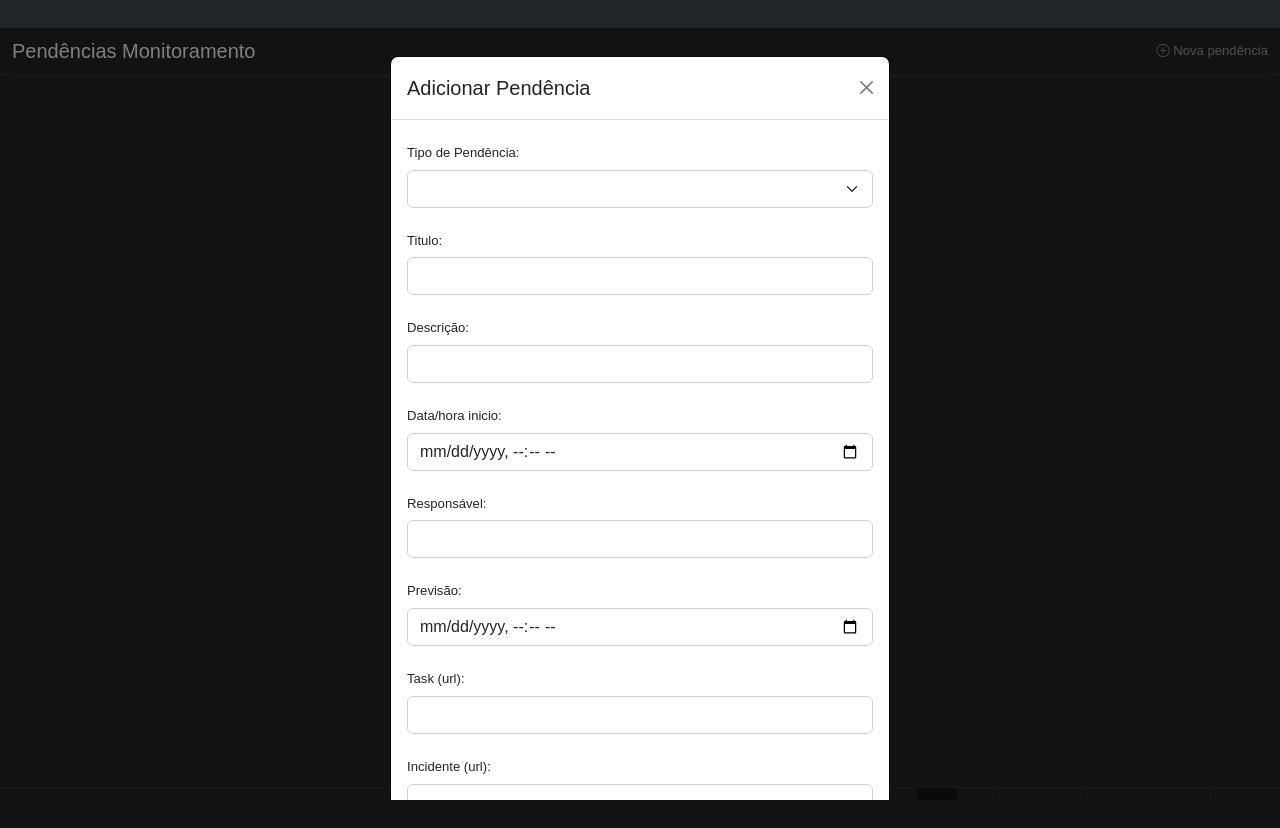
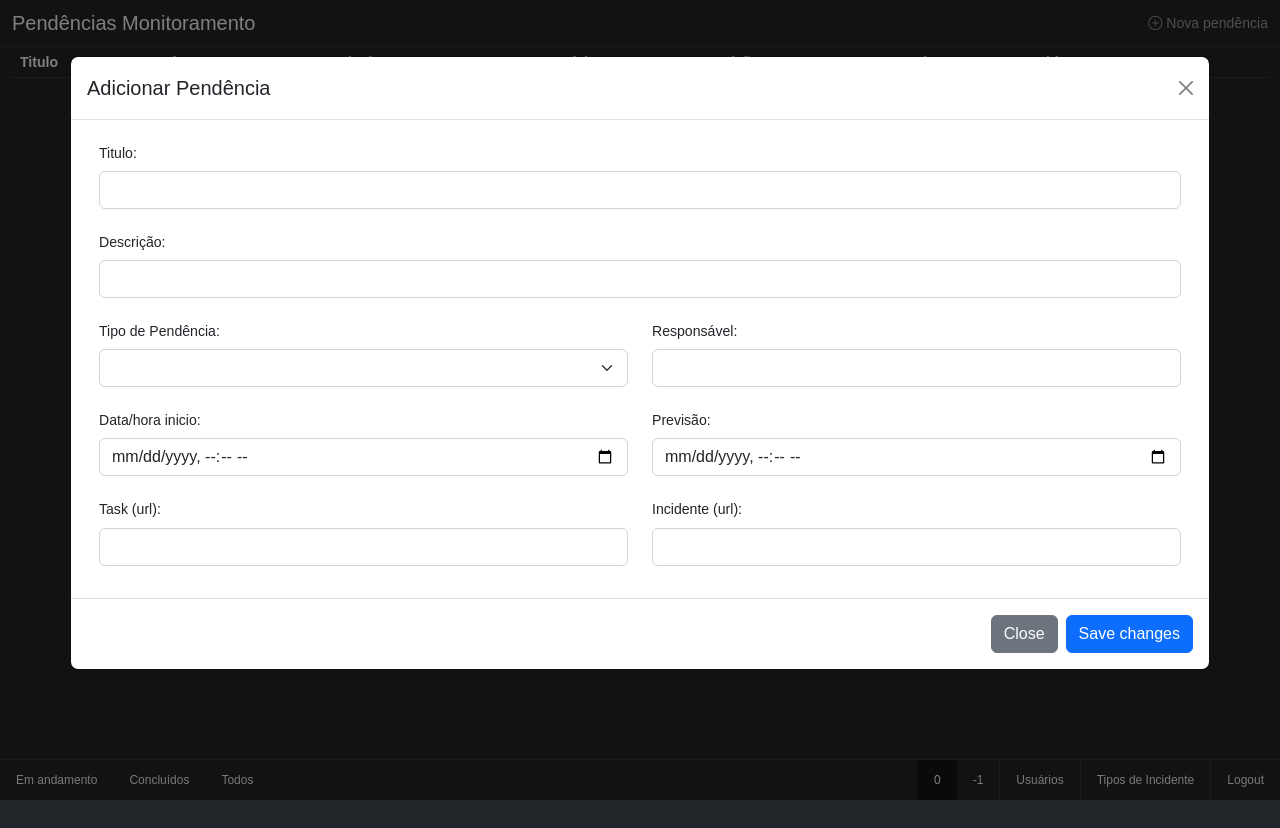
Before and after one commit to ewertonhm/Controle-de-pend-ncias-Fronted, a PHP site: template classes/Views/index.twig in a window 1280 px wide, after a click on "Nova pendência". Before the commit the page ends 800 px from the top, so only its background shows below. Run offline with PHP 8.4, Linux system fonts and the light colour scheme; the template is opened without the code that fills it, so the values that code supplies are empty; some libraries are stand-ins or nearby versions.

Commit message:
melhorando o modal de adicionar pendencias

```diff
--- a/classes/Views/modalAdicionarPendencia.html
+++ b/classes/Views/modalAdicionarPendencia.html
@@ -1,4 +1,4 @@
-<div class="modal fade modal-dialog modal-dialog-centered modal-fullscreen-sm-down" id="addPendencia"
+<div class="modal modal-xl fade modal-dialog modal-dialog-centered modal-fullscreen-sm-down" id="addPendencia"
     aria-labelledby="addAndamentoLabel" aria-hidden="true" style="display: none;">
     <div class="modal-dialog">
         <form method="POST">
@@ -9,6 +9,25 @@
                         onClick="hide('addPendencia')"></button>
                 </div>
                 <div class="modal-body">
+                    <div class="container">
+                        <div class="row">
+                            <div class="col">
+                                <div class="mb-3">
+                                    <label for="titulo" class="col-form-label">Titulo:</label>
+                                    <input type="text" class="form-control" id="titulo" name="titulo" required>
+                                </div>
+                            </div>
+                        </div>
+                        <div class="row">
+                            <div class="col">
+                                <div class="mb-3">
+                                    <label for="descricao" class="col-form-label">Descrição:</label>
+                                    <input type="text" class="form-control" id="descricao" name="descricao">
+                                </div>
+                            </div>
+                        </div>
+                        <div class="row">
+                            <div class="col">
                                 <div class="mb-3">
                                     <label for="tipo" class="col-form-label">Tipo de Pendência:</label>
                                     <select class="form-select" id="tipo" name="tipo" aria-label="Default select example">
@@ -17,33 +36,42 @@
                                         {% endfor %}
                                     </select>
                                 </div>
+                            </div>
+                            <div class="col">
                                 <div class="mb-3">
-                        <label for="titulo" class="col-form-label">Titulo:</label>
-                        <input type="text" class="form-control" id="titulo" name="titulo" required>
+                                    <label for="responsavel" class="col-form-label">Responsável:</label>
+                                    <input type="text" class="form-control" id="responsavel" name="responsavel">
                                 </div>
-                    <div class="mb-3">
-                        <label for="descricao" class="col-form-label">Descrição:</label>
-                        <input type="text" class="form-control" id="descricao" name="descricao">
                             </div>
+                        </div>
+                        <div class="row">
+                            <div class="col">
                                 <div class="mb-3">
                                     <label for="inicio" class="col-form-label">Data/hora inicio:</label>
                                     <input type="datetime-local" class="form-control" id="inicio" name="inicio" required>
                                 </div>
-                    <div class="mb-3">
-                        <label for="responsavel" class="col-form-label">Responsável:</label>
-                        <input type="text" class="form-control" id="responsavel" name="responsavel">
                             </div>
+                            <div class="col">
                                 <div class="mb-3">
                                     <label for="previsao" class="col-form-label">Previsão:</label>
                                     <input type="datetime-local" class="form-control" id="previsao" name="previsao" required>
                                 </div>
+                            </div>
+                        </div>
+                        <div class="row">
+                            <div class="col">
                                 <div class="mb-3">
                                     <label for="task" class="col-form-label">Task (url):</label>
                                     <input type="text" class="form-control" id="task" name="task">
                                 </div>
+                            </div>
+                            <div class="col">
                                 <div class="mb-3">
                                     <label for="incidente" class="col-form-label">Incidente (url):</label>
                                     <input type="text" class="form-control" id="incidente" name="incidente">
+                                </div>
+                            </div>
+                        </div>
                     </div>
                 </div>
                 <div class="modal-footer">
--- a/css/styles.css
+++ b/css/styles.css
@@ -1,5 +1,5 @@
 :root {
-   --bs-body-font-size:0.82rem;
+   --bs-body-font-size:0.88rem;
    /*--bs-body-font-family: var(--bs-font-monospace);*/
    --bs-body-font-family: Arial,
       Tahoma,
@@ -21,6 +21,7 @@
    right: 0;
    margin-left: auto;
    margin-right: auto;
+   overflow-y: auto;
 }
 
 /* Place the navbar at the bottom of the page, and make it stick */
```
Lines whose indentation alone changed are shown as unchanged.
